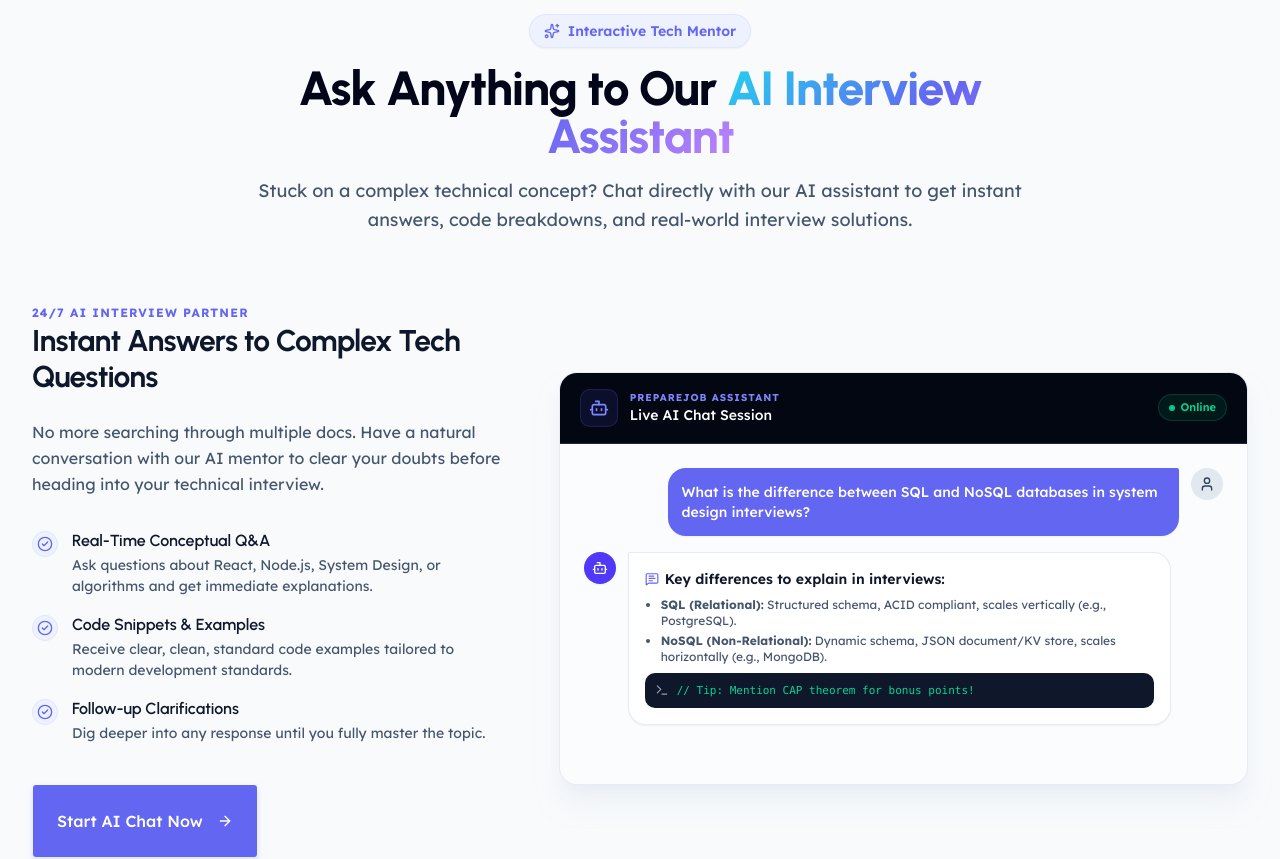
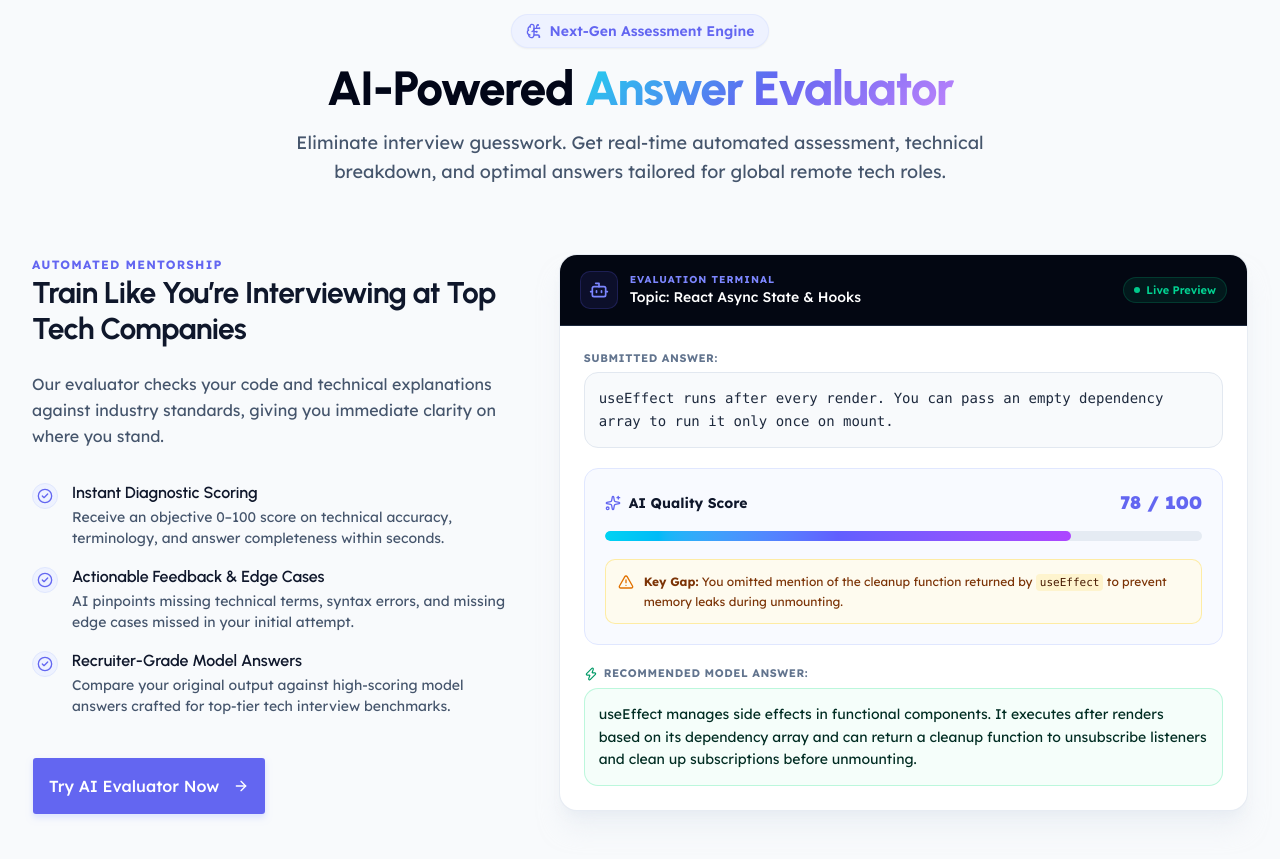
Before and after one commit to hridoy-web/preparejob-frontend, a Next.js app: page / in a window 1280 px wide. Shown: the part 1700-2559 px from the top of the page. Built offline with nearby package versions, Linux system fonts and the light colour scheme.

Commit message:
refector: not found page code

```diff
--- a/src/components/home/AIFeature.tsx
+++ b/src/components/home/AIFeature.tsx
@@ -1,155 +1,189 @@
-import React from 'react';
-import Link from 'next/link';
-import { Bot, Sparkles, Send, User, MessageSquareText, Terminal, CheckCircle2, ArrowRight } from 'lucide-react';
-import { Button } from '@/components/ui/button';
+import React from "react";
+import {
+  Bot,
+  Sparkles,
+  CheckCircle2,
+  ArrowRight,
+  AlertTriangle,
+  Zap,
+  BrainCircuit
+} from "lucide-react";
+import { Button } from "../ui/button";
+import Link from "next/link";
+
+interface FeaturePoint {
+  id: string;
+  title: string;
+  description: string;
+}
+
+const FEATURE_POINTS: FeaturePoint[] = [
+  {
+    id: "feat-1",
+    title: "Instant Diagnostic Scoring",
+    description: "Receive an objective 0–100 score on technical accuracy, terminology, and answer completeness within seconds."
+  },
+  {
+    id: "feat-2",
+    title: "Actionable Feedback & Edge Cases",
+    description: "AI pinpoints missing technical terms, syntax errors, and missing edge cases missed in your initial attempt."
+  },
+  {
+    id: "feat-3",
+    title: "Recruiter-Grade Model Answers",
+    description: "Compare your original output against high-scoring model answers crafted for top-tier tech interview benchmarks."
+  }
+];
 
 export default function AIFeatureHighlight(): React.JSX.Element {
   return (
     <section
-      aria-labelledby="ai-chat-heading"
+      aria-labelledby="ai-evaluator-heading"
       className="py-16 md:py-24 bg-[var(--color-brand-surface)] text-[var(--color-brand-primary)] overflow-hidden"
     >
       <div className="max-w-7xl mx-auto px-4 sm:px-6 lg:px-8">
 
         {/* Section Header */}
         <header className="text-center max-w-3xl mx-auto mb-12 md:mb-16">
-          <div className="inline-flex items-center gap-2 px-3.5 py-1.5 rounded-full bg-indigo-50 border border-indigo-100 text-[var(--color-brand-accent)] text-xs sm:text-sm font-semibold mb-4 shadow-xs">
-            <Sparkles className="w-4 h-4 shrink-0" aria-hidden="true" />
-            <span>Interactive Tech Mentor</span>
+          <div className="inline-flex items-center gap-2 px-3.5 py-1.5 rounded-full bg-indigo-50 border border-indigo-100/80 text-[var(--color-brand-accent)] text-xs sm:text-sm font-semibold mb-4 shadow-xs">
+            <BrainCircuit className="w-4 h-4 shrink-0" aria-hidden="true" />
+            <span>Next-Gen Assessment Engine</span>
           </div>
 
           <h2
-            id="ai-chat-heading"
+            id="ai-evaluator-heading"
             className="text-3xl sm:text-4xl md:text-5xl font-extrabold tracking-tight mb-4 text-slate-950"
           >
-            Ask Anything to Our <span className="ai-gradient-text">AI Interview Assistant</span>
+            AI-Powered <span className="ai-gradient-text">Answer Evaluator</span>
           </h2>
 
           <p className="text-base sm:text-lg text-slate-600 leading-relaxed">
-            Stuck on a complex technical concept? Chat directly with our AI assistant to get instant answers, code breakdowns, and real-world interview solutions.
+            Eliminate interview guesswork. Get real-time automated assessment, technical breakdown, and optimal answers tailored for global remote tech roles.
           </p>
         </header>
 
-        {/* Two-Column Grid Layout */}
+        {/* Two-Column Showcase */}
         <div className="grid grid-cols-1 lg:grid-cols-12 gap-10 lg:gap-12 items-center">
 
-          {/* Left Column: Key Features */}
+          {/* Left Feature Column */}
           <article className="lg:col-span-5 space-y-6">
             <header className="space-y-3">
               <span className="text-xs font-bold uppercase tracking-widest text-[var(--color-brand-accent)]">
-                24/7 AI Interview Partner
+                Automated Mentorship
               </span>
               <h3 className="text-2xl sm:text-3xl font-bold tracking-tight text-slate-900">
-                Instant Answers to Complex Tech Questions
+                Train Like You’re Interviewing at Top Tech Companies
               </h3>
             </header>
 
             <p className="text-slate-600 leading-relaxed text-sm sm:text-base">
-              No more searching through multiple docs. Have a natural conversation with our AI mentor to clear your doubts before heading into your technical interview.
+              Our evaluator checks your code and technical explanations against industry standards, giving you immediate clarity on where you stand.
             </p>
 
+            {/* Feature List */}
             <ul className="space-y-4 pt-2" role="list">
-              <li className="flex items-start gap-3.5">
+              {FEATURE_POINTS.map((point) => (
+                <li key={point.id} className="flex items-start gap-3.5">
                   <div className="p-1 rounded-full bg-indigo-50 text-[var(--color-brand-accent)] shrink-0 mt-0.5 border border-indigo-100">
                     <CheckCircle2 className="w-4 h-4" aria-hidden="true" />
                   </div>
                   <div>
-                  <h4 className="font-semibold text-slate-900 text-sm sm:text-base">Real-Time Conceptual Q&A</h4>
-                  <p className="text-xs sm:text-sm text-slate-600 leading-normal mt-0.5">Ask questions about React, Node.js, System Design, or algorithms and get immediate explanations.</p>
+                    <h4 className="font-semibold text-slate-900 text-sm sm:text-base">{point.title}</h4>
+                    <p className="text-xs sm:text-sm text-slate-600 leading-normal mt-0.5">{point.description}</p>
                   </div>
                 </li>
-
-              <li className="flex items-start gap-3.5">
-                <div className="p-1 rounded-full bg-indigo-50 text-[var(--color-brand-accent)] shrink-0 mt-0.5 border border-indigo-100">
-                  <CheckCircle2 className="w-4 h-4" aria-hidden="true" />
-                </div>
-                <div>
-                  <h4 className="font-semibold text-slate-900 text-sm sm:text-base">Code Snippets & Examples</h4>
-                  <p className="text-xs sm:text-sm text-slate-600 leading-normal mt-0.5">Receive clear, clean, standard code examples tailored to modern development standards.</p>
-                </div>
-              </li>
-
-              <li className="flex items-start gap-3.5">
-                <div className="p-1 rounded-full bg-indigo-50 text-[var(--color-brand-accent)] shrink-0 mt-0.5 border border-indigo-100">
-                  <CheckCircle2 className="w-4 h-4" aria-hidden="true" />
-                </div>
-                <div>
-                  <h4 className="font-semibold text-slate-900 text-sm sm:text-base">Follow-up Clarifications</h4>
-                  <p className="text-xs sm:text-sm text-slate-600 leading-normal mt-0.5">Dig deeper into any response until you fully master the topic.</p>
-                </div>
-              </li>
+              ))}
             </ul>
 
             <div className="pt-4">
               <Button
                 asChild
                 size="lg"
-                className="bg-[var(--color-brand-accent)] text-white hover:bg-indigo-700 transition-all duration-200 shadow-md shadow-indigo-100 active:scale-[0.98] cursor-pointer text-base px-6 py-6 h-auto"
+                className="bg-[var(--color-brand-accent)] text-white hover:bg-indigo-700 transition-all duration-200 shadow-md shadow-indigo-100 active:scale-[0.98] cursor-pointer text-base px-4 py-4 h-auto"
               >
-                <Link href="/explore" aria-label="Start chatting with AI Interview Assistant">
-                  <span>Start AI Chat Now</span>
+                <Link href="/explore" aria-label="Start practicing with the AI Answer Evaluator">
+                  <span>Try AI Evaluator Now</span>
                   <ArrowRight className="w-5 h-5 ml-2" aria-hidden="true" />
                 </Link>
               </Button>
             </div>
           </article>
 
-          {/* Right Column: Chat Interface Mockup */}
-          <figure className="lg:col-span-7 m-0" aria-label="AI Chat Assistant Demonstration">
+          {/* Right Live UI Interactive Mockup Column */}
+          <figure className="lg:col-span-7 m-0" aria-label="Interactive AI Evaluator UI Showcase">
             <div className="bg-white rounded-2xl border border-slate-200/80 shadow-xl shadow-slate-200/50 overflow-hidden">
 
-              {/* Chat Window Header */}
+              {/* Card Terminal Header */}
               <div className="bg-[var(--color-brand-primary)] px-5 py-4 flex items-center justify-between border-b border-slate-800">
                 <div className="flex items-center gap-3">
                   <div className="p-2 rounded-lg bg-indigo-500/10 border border-indigo-500/20 text-indigo-400">
                     <Bot className="w-5 h-5" aria-hidden="true" />
                   </div>
                   <div>
-                    <span className="text-[10px] font-bold text-indigo-400 uppercase tracking-widest block">PrepareJob Assistant</span>
-                    <figcaption className="text-xs sm:text-sm font-medium text-white">Live AI Chat Session</figcaption>
+                    <span className="text-[10px] font-bold text-indigo-400 uppercase tracking-widest block">Evaluation Terminal</span>
+                    <figcaption className="text-xs sm:text-sm font-medium text-white">Topic: React Async State & Hooks</figcaption>
                   </div>
                 </div>
                 <span className="inline-flex items-center gap-1.5 px-2.5 py-1 text-[11px] font-semibold rounded-full bg-emerald-500/10 text-emerald-400 border border-emerald-500/20">
                   <span className="w-1.5 h-1.5 rounded-full bg-emerald-400 animate-pulse" aria-hidden="true" />
-                  Online
+                  Live Preview
                 </span>
               </div>
 
-              {/* Chat Window Body */}
-              <div className="p-5 sm:p-6 space-y-4 bg-slate-50/50 min-h-[340px] flex flex-col justify-between">
+              {/* Card Workspace Body */}
+              <div className="p-5 sm:p-6 space-y-5">
 
-                <div className="space-y-4">
-                  {/* User Question Bubble */}
-                  <div className="flex items-start gap-3 justify-end">
-                    <div className="max-w-[85%] sm:max-w-[80%] p-3.5 rounded-2xl rounded-tr-xs bg-[var(--color-brand-accent)] text-white text-xs sm:text-sm shadow-xs">
-                      <p className="font-medium">What is the difference between SQL and NoSQL databases in system design interviews?</p>
-                    </div>
-                    <div className="w-8 h-8 rounded-full bg-slate-200 flex items-center justify-center shrink-0 text-slate-700">
-                      <User className="w-4 h-4" />
+                {/* Candidate Input Prompt */}
+                <div className="space-y-1.5">
+                  <span className="text-[11px] font-bold uppercase tracking-wider text-slate-500 block">
+                    Submitted Answer:
+                  </span>
+                  <div className="p-3.5 rounded-xl bg-slate-50 border border-slate-200 text-xs sm:text-sm text-slate-800 font-mono leading-relaxed">
+                    useEffect runs after every render. You can pass an empty dependency array to run it only once on mount.
                   </div>
                 </div>
 
-                  {/* AI Response Bubble */}
-                  <div className="flex items-start gap-3 justify-start">
-                    <div className="w-8 h-8 rounded-full bg-indigo-600 flex items-center justify-center shrink-0 text-white shadow-xs">
-                      <Bot className="w-4 h-4" />
+                {/* AI Score Meter & Insights Card */}
+                <div className="p-4 sm:p-5 rounded-xl bg-indigo-50/40 border border-indigo-100 space-y-3.5">
+
+                  {/* Meter Header */}
+                  <div className="flex items-center justify-between gap-4">
+                    <div className="flex items-center gap-2">
+                      <Sparkles className="w-4 h-4 text-[var(--color-brand-accent)]" aria-hidden="true" />
+                      <span className="text-xs sm:text-sm font-bold text-slate-900">AI Quality Score</span>
                     </div>
-                    <div className="max-w-[85%] sm:max-w-[85%] p-4 rounded-2xl rounded-tl-xs bg-white border border-slate-200/80 text-xs sm:text-sm text-slate-800 space-y-2 shadow-xs">
-                      <p className="font-semibold text-slate-900 flex items-center gap-1.5">
-                        <MessageSquareText className="w-3.5 h-3.5 text-[var(--color-brand-accent)]" />
-                        Key differences to explain in interviews:
-                      </p>
-                      <ul className="list-disc pl-4 space-y-1 text-slate-600 text-xs">
-                        <li><strong>SQL (Relational):</strong> Structured schema, ACID compliant, scales vertically (e.g., PostgreSQL).</li>
-                        <li><strong>NoSQL (Non-Relational):</strong> Dynamic schema, JSON document/KV store, scales horizontally (e.g., MongoDB).</li>
-                      </ul>
-                      <div className="p-2.5 rounded-lg bg-slate-900 text-emerald-400 font-mono text-[11px] flex items-center gap-2">
-                        <Terminal className="w-3.5 h-3.5 text-slate-400" />
-                        <span>// Tip: Mention CAP theorem for bonus points!</span>
+                    <span className="text-base sm:text-lg font-black text-[var(--color-brand-accent)]">
+                      78 / 100
+                    </span>
+                  </div>
+
+                  {/* Progress Meter Bar */}
+                  <div className="w-full bg-slate-200/80 h-2.5 rounded-full overflow-hidden" role="progressbar" aria-valuenow={78} aria-valuemin={0} aria-valuemax={100}>
+                    <div className="bg-gradient-to-r from-cyan-400 via-indigo-500 to-purple-500 h-full w-[78%] rounded-full transition-all duration-500" />
+                  </div>
+
+                  {/* Feedback Micro-Card */}
+                  <div className="pt-1">
+                    <div className="flex items-start gap-2.5 text-amber-900 bg-amber-50/80 p-3 rounded-lg border border-amber-200/70 text-xs leading-relaxed">
+                      <AlertTriangle className="w-4 h-4 shrink-0 text-amber-600 mt-0.5" aria-hidden="true" />
+                      <span><strong>Key Gap:</strong> You omitted mention of the cleanup function returned by <code className="bg-amber-100/80 px-1 py-0.5 rounded text-amber-950 font-mono text-[11px]">useEffect</code> to prevent memory leaks during unmounting.</span>
                     </div>
                   </div>
                 </div>
+
+                {/* AI Recommended Model Answer */}
+                <div className="space-y-1.5">
+                  <div className="flex items-center gap-1.5">
+                    <Zap className="w-3.5 h-3.5 text-emerald-600" aria-hidden="true" />
+                    <span className="text-[11px] font-bold uppercase tracking-wider text-slate-500">
+                      Recommended Model Answer:
+                    </span>
                   </div>
+                  <blockquote className="p-3.5 rounded-xl bg-emerald-50/50 border border-emerald-200/70 text-xs sm:text-sm text-emerald-950 leading-relaxed not-italic m-0">
+                    useEffect manages side effects in functional components. It executes after renders based on its dependency array and can return a cleanup function to unsubscribe listeners and clean up subscriptions before unmounting.
+                  </blockquote>
+                </div>
+
               </div>
 
             </div>
```
Also changed, not shown: src/app/not-found.tsx (+7 -7 lines). Lines whose indentation alone changed are shown as unchanged.
